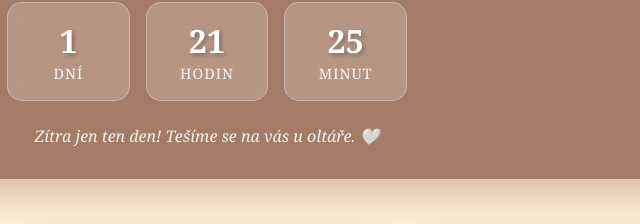
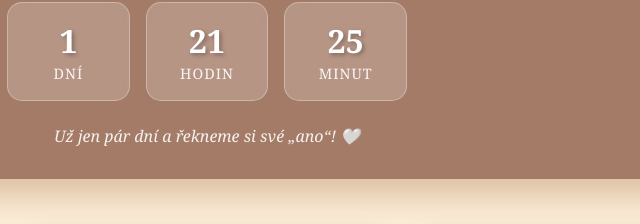
Before and after one commit to kocimiku/wed, a website: page index.html in a window 1280 px wide. Shown: the part 387-611 px from the top of the page, 433-1073 px from the left. Drawn offline with Linux system fonts and the light colour scheme; a web font is replaced by a local one.

Commit message:
Textbox fix

```diff
--- a/index.html
+++ b/index.html
@@ -1117,9 +1117,9 @@
                 document.getElementById('countdown-message').textContent = "Každou chvílí jsme blíže našemu svatebnímu dni. 🤍";
             } else if (days > 7) {
                 document.getElementById('countdown-message').textContent = "Náš den se blíží! Už se nemůžeme dočkat, až to s vámi oslavíme! 🤍";
-            } else if (days > 1) {
+            } else if (days >= 1) {
                 document.getElementById('countdown-message').textContent = "Už jen pár dní a řekneme si své „ano“! 🤍";
-            } else if (days === 1) {
+            } else if (days === 0 && hours > 0) {
                 document.getElementById('countdown-message').textContent = "Zítra jen ten den! Tešíme se na vás u oltáře. 🤍";
             } else {
                 document.getElementById('countdown-message').textContent = "Dnes je náš svatební den – pojďme slavit! 🤍";
```
